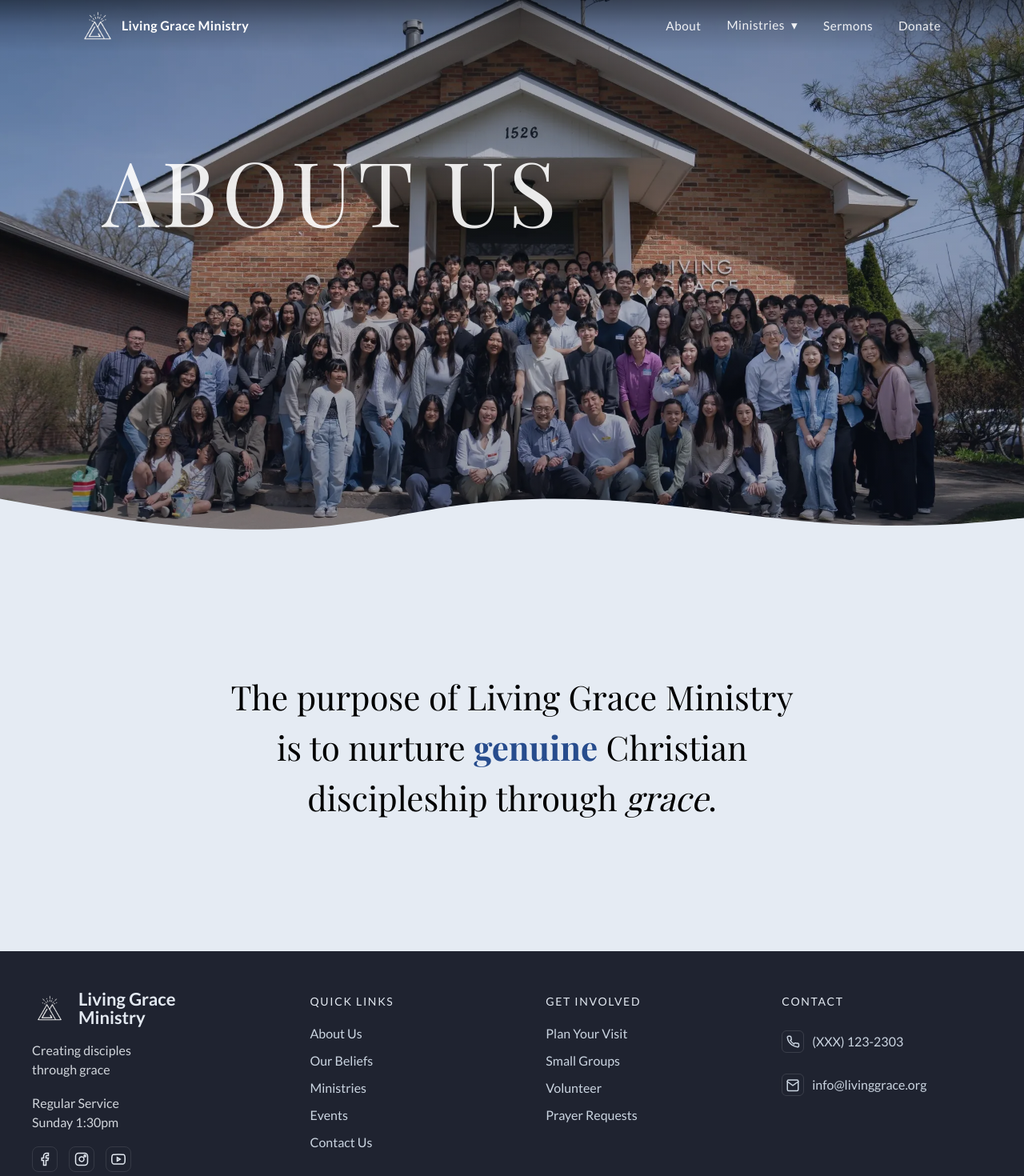
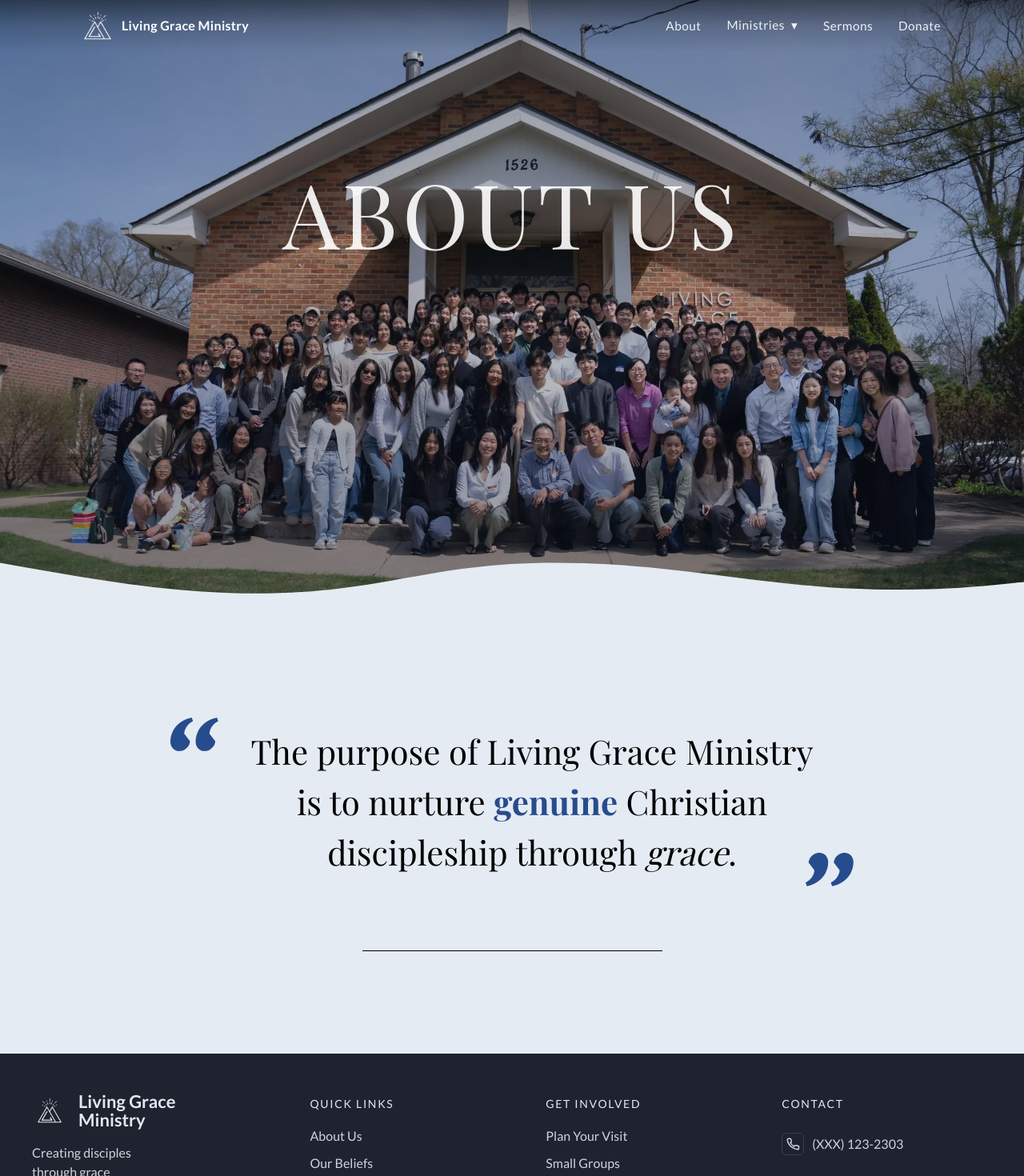
Before and after one commit to lgm-aa/LGM_Website_v3, a React (Vite) app: page /about in a window 1280 px wide. Shown: the top 1470 px of the page at 80% size. Built offline with nearby package versions, Linux system fonts and the light colour scheme; no server answers.

Commit message:
added quotes on about page

```diff
--- a/src/components/about/Hero.css
+++ b/src/components/about/Hero.css
@@ -2,7 +2,7 @@
 .about-hero {
   position: relative;
   width: 100%;
-  height: min(85vh, 750px);
+  height: min(95vh, 1000px);
   overflow: hidden;
 }
 
@@ -25,12 +25,13 @@
   );
 }
 
-/* Content (left-aligned) */
+/* Content */
 .about-hero__content {
   position: absolute;
   top: 35%;
-  transform: translateY(-50%);
-  left: clamp(5rem, 10vw, 12rem);
+  left: 50%;
+  transform: translate(-50%, -50%);
+  text-align: center;
 }
 
 /* Title styling */
--- a/src/components/about/Quote.css
+++ b/src/components/about/Quote.css
@@ -1,5 +1,5 @@
 .quote-container {
-    padding: 10rem 3rem;
+    padding: 8rem 3rem;
     display: flex;
     flex-direction: column;
     justify-content: center;
@@ -11,8 +11,31 @@
     text-align: center;
     font-size: 42px;
     font-weight: 300;
+    display: inline-block;
+    position: relative;
+    padding: 20px 50px 20px 100px;
 }
 .highlight-text {
     color: #274C8D;
     font-weight: 600;
 }
+.quote-left {
+    position: absolute;
+    width: 60px;
+    height: 60px;
+    left: 0px;
+    top: 0px
+}
+.quote-right {
+    position: absolute;
+    width: 60px;
+    height: 60px;
+    right: 0px;
+    bottom: 0px;
+}
+.quote-line {
+    width: 375px;
+    height: 2px;
+    background-color: #000;
+    margin-top: 70px;
+}
--- a/src/components/about/Quote.jsx
+++ b/src/components/about/Quote.jsx
@@ -1,13 +1,18 @@
 import "./Quote.css";
+import quoteLeft from '@/assets/left_quote.svg';
+import quoteRight from '@/assets/right_quote.svg';
 
 export default function Quote() {
     return (
         <div className="quote-container">
-            <h1 className="quote-text">The purpose of Living Grace Ministry <br />
-            is to nurture <span className="highlight-text">genuine</span> Christian <br />
-            discipleship through <i>grace</i>.</h1>
+            <h1 className="quote-text">
+                <img src={quoteLeft} alt="left" className="quote-left" />
+                The purpose of Living Grace Ministry <br />
+                is to nurture <span className="highlight-text">genuine</span> Christian <br />
+                discipleship through <i>grace</i>.
+                <img src={quoteRight} alt="left" className="quote-right" />
+            </h1>
+            <hr className="quote-line"/>
         </div>
-
-
     )
 }
```
Also changed, not shown: src/assets/left_quote.svg (added), src/assets/right_quote.svg (added).
